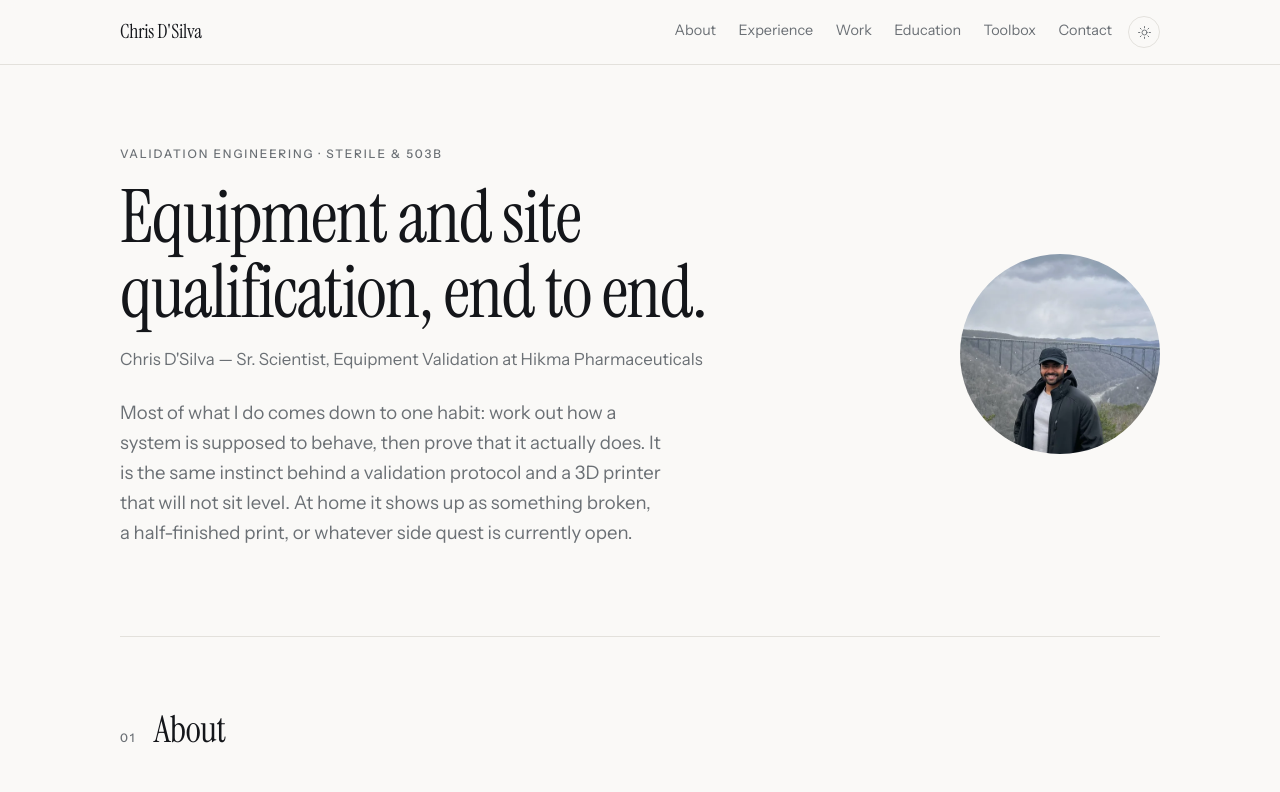
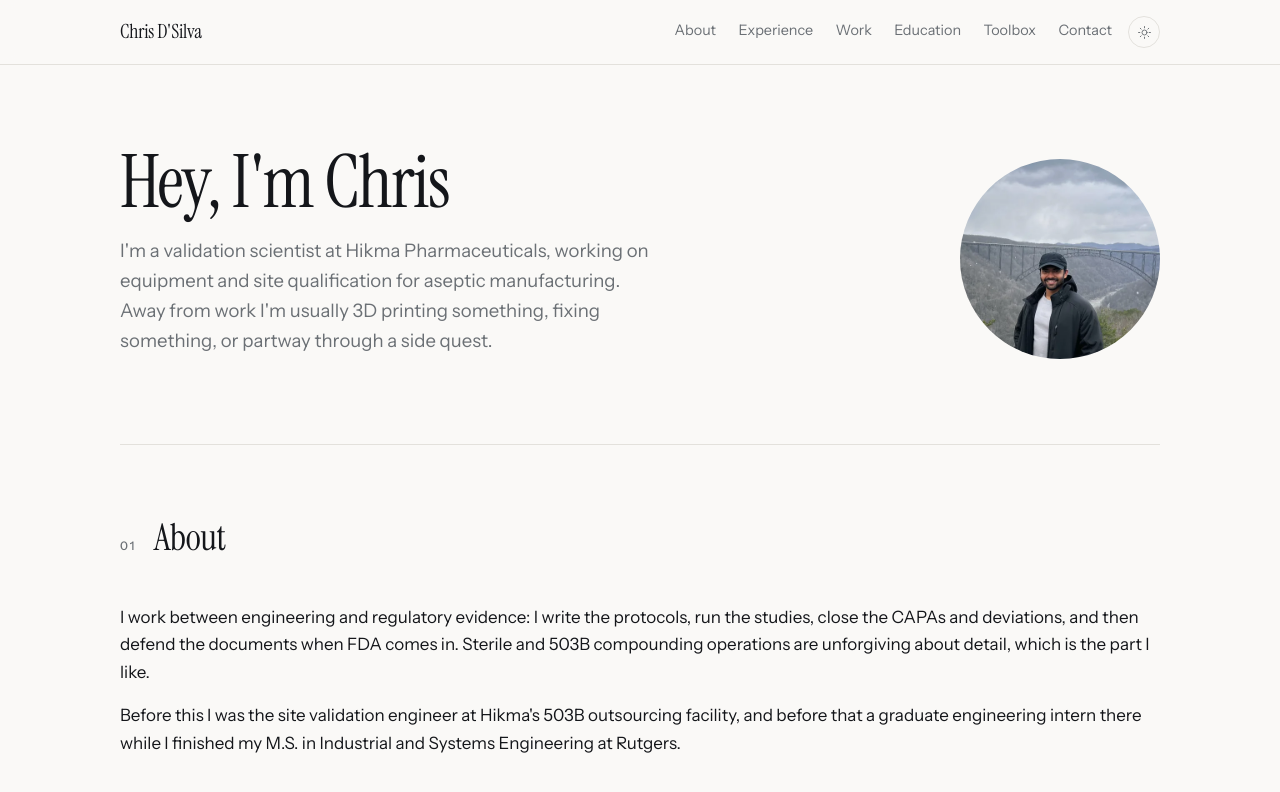
Before and after one commit to ChrisD-7/ChrisDSilva, a plain HTML site: page index.html in a window 1280 px wide. Shown: the top 792 px of the page. Drawn offline with Linux system fonts and the light colour scheme.

Commit message:
Hero: replace the slogan with a plain greeting
Drops the eyebrow, the 'Equipment and site qualification, end to end.'
headline and the role line. The hero is now 'Hey, I'm Chris' plus one
plain paragraph (what he does, then the home side) and the photo.

```diff
--- a/index.html
+++ b/index.html
@@ -127,7 +127,6 @@
   /* ————— hero ————— */
   .hero { padding: 5rem 0 4.5rem; }
   .hero .row { display: grid; grid-template-columns: 1.35fr .65fr; gap: 3rem; align-items: center; }
-  .role { color: var(--muted); font-size: 1.05rem; margin: 0 0 1.5rem; }
   .hero .shot { justify-self: end; }
   .hero .shot img { width: 200px; height: 200px; border-radius: 50%; object-fit: cover; filter: saturate(.92); }
   @media (max-width: 48rem) {
@@ -247,10 +246,8 @@
   <header class="hero">
     <div class="row">
       <div class="rv">
-        <p class="eyebrow">Validation Engineering · Sterile &amp; 503B</p>
-        <h1>Equipment and site<br>qualification, end to end.</h1>
-        <p class="role">Chris D'Silva — Sr. Scientist, Equipment Validation at Hikma Pharmaceuticals</p>
-        <p class="lede">Most of what I do comes down to one habit: work out how a system is supposed to behave, then prove that it actually does. It is the same instinct behind a validation protocol and a 3D printer that will not sit level. At home it shows up as something broken, a half-finished print, or whatever side quest is currently open.</p>
+        <h1>Hey, I'm Chris</h1>
+        <p class="lede">I'm a validation scientist at Hikma Pharmaceuticals, working on equipment and site qualification for aseptic manufacturing. Away from work I'm usually 3D printing something, fixing something, or partway through a side quest.</p>
       </div>
       <div class="shot rv">
         <picture>
```
